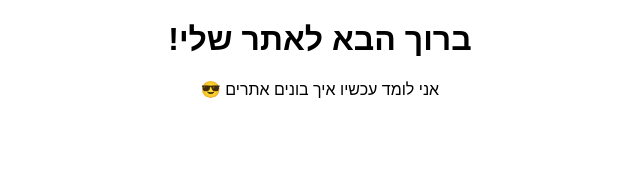
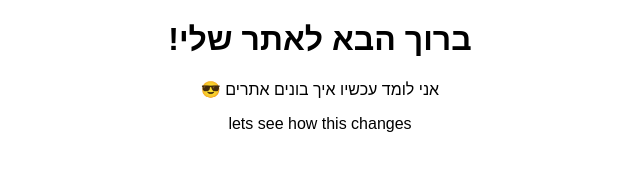
Before and after one commit to LiorYahel/first-try-gpt, a plain HTML site: page index.html in a window 1280 px wide. Shown: the whole page, without its empty margins (320-960 px from the left). Drawn offline with Linux system fonts and the light colour scheme.

Commit message:
Update index.html

```diff
--- a/index.html
+++ b/index.html
@@ -7,5 +7,6 @@
   <body style="direction: rtl; text-align: center; font-family: Arial;">
     <h1>ברוך הבא לאתר שלי!</h1>
     <p>אני לומד עכשיו איך בונים אתרים 😎</p>
+    <p> lets see how this changes</p>
   </body>
 </html>
```
